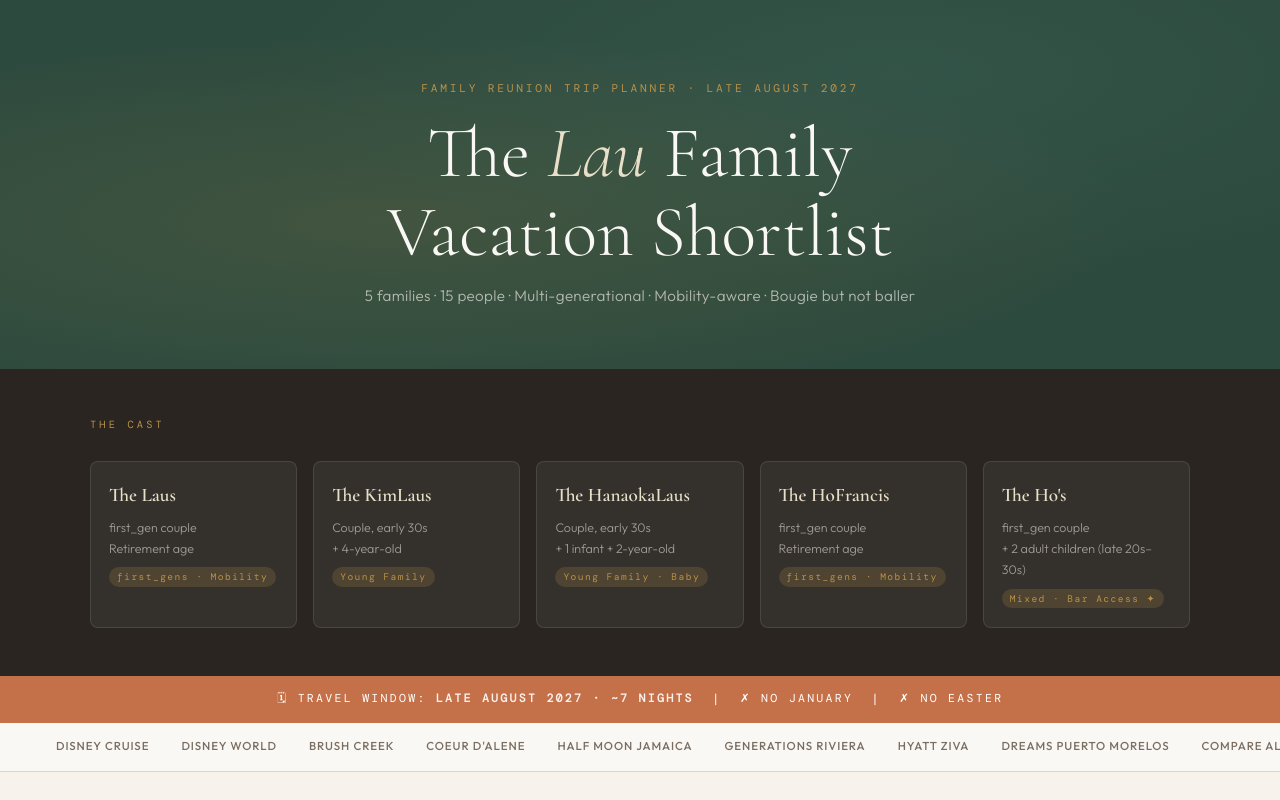
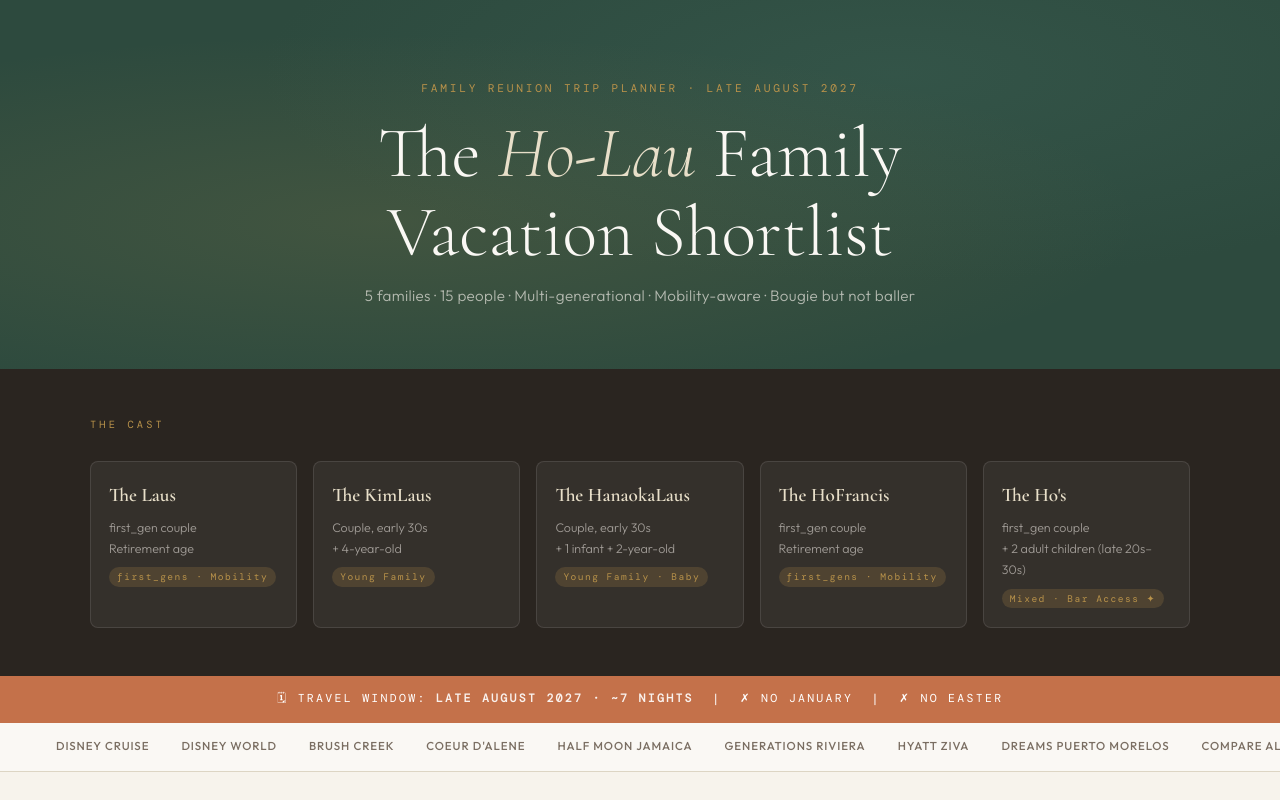
Before and after one commit to cheuklum/holau-multigenerationalvacay, a plain HTML site: page index.html in a window 1280 px wide. Shown: the top 800 px of the page. Drawn offline with nearby package versions, Linux system fonts and the light colour scheme; a web font is replaced by a local one.

Commit message:
Update family name in hero section of index.html

```diff
--- a/index.html
+++ b/index.html
@@ -625,7 +625,7 @@
 <header class="hero">
   <div class="hero-inner">
     <p class="hero-eyebrow">Family Reunion Trip Planner · Late August 2027</p>
-    <h1>The <em>Lau</em> Family<br>Vacation Shortlist</h1>
+    <h1>The <em>Ho-Lau</em> Family<br>Vacation Shortlist</h1>
     <p class="hero-sub">5 families · 15 people · Multi-generational · Mobility-aware · Bougie but not baller</p>
   </div>
 </header>
```
